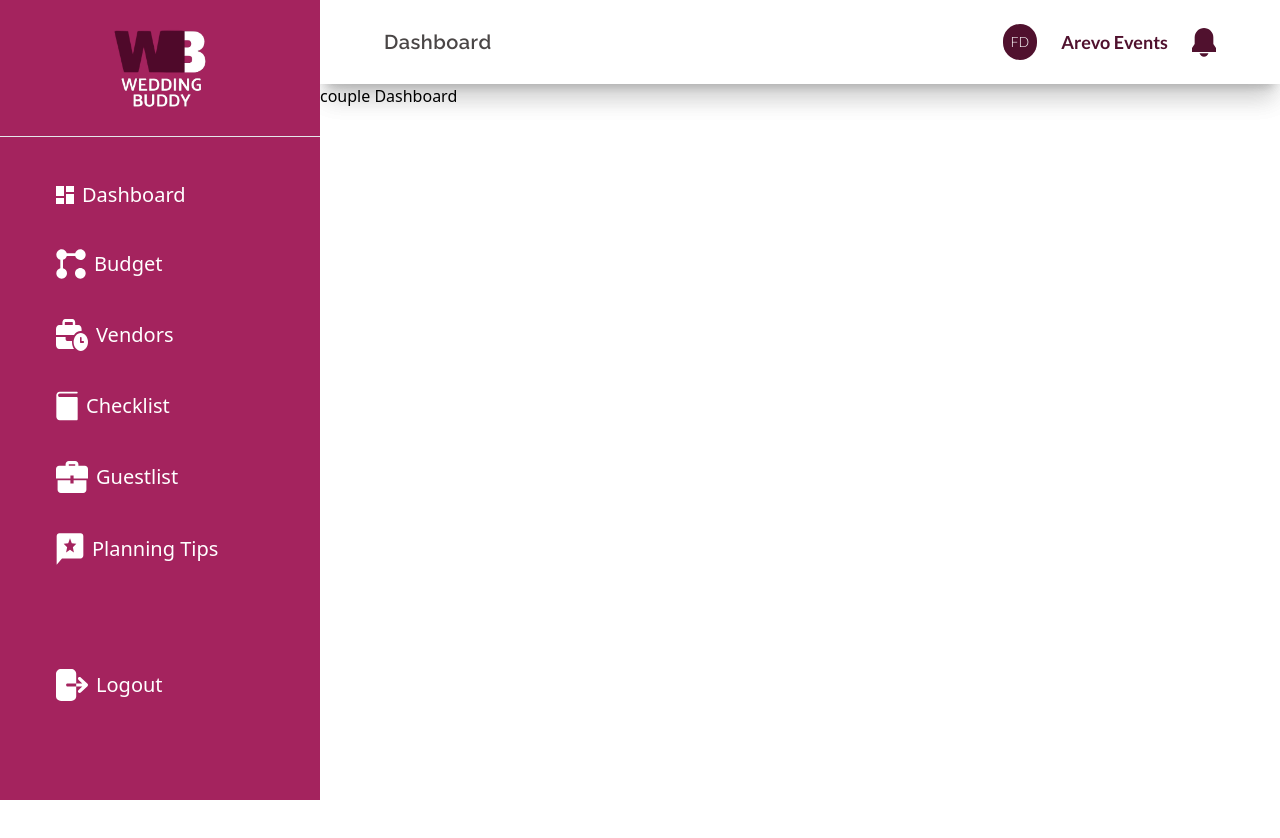
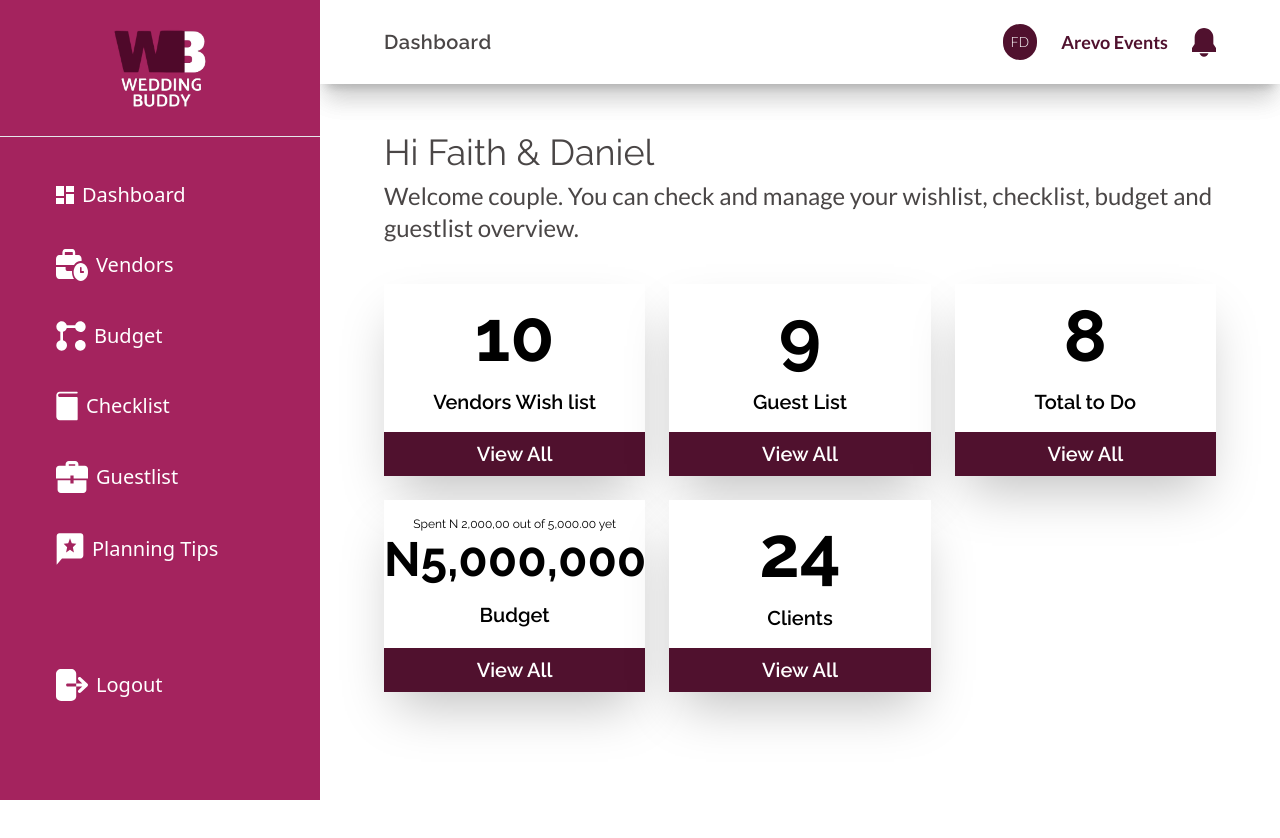
Before and after one commit to blessingpeters/Wedding-Buddy, a React (Vite) app: page /couple in a window 1280 px wide. Shown: the top 838 px of the page. Built offline with nearby package versions, Linux system fonts and the light colour scheme.

Commit message:
couple dashboard

```diff
--- a/src/components/navs/SideNav.jsx
+++ b/src/components/navs/SideNav.jsx
@@ -49,16 +49,16 @@ const coupleMenu = [
     name: "Dashboard",
     icon: "/assets/icons/dashboard.svg",
     href: "/couple"
-},
-  {
-    name: "Budget",
-    icon: "/assets/icons/serviceIcon.svg",
-    href: "/couple/budget",
   },
   {
     name: "Vendors",
     icon: "/assets/icons/suticaseIcon.svg",
     href: "/couple/vendors",
+  },
+  {
+    name: "Budget",
+    icon: "/assets/icons/serviceIcon.svg",
+    href: "/couple/budget",
   },
   {
     name: "Checklist",
--- a/src/pages/Profile.jsx
+++ b/src/pages/Profile.jsx
@@ -184,7 +184,7 @@ const Profile = () => {
           </div>
         </div>
 
-        <WbButton className="w-full lg:w-1/2" text="Save Changes" />
+        <WbButton className="w-full lg:w-3/4" text="Save Changes" />
       </form>
     </section>
   );
--- a/src/pages/coupleDashboard/Dashboard.jsx
+++ b/src/pages/coupleDashboard/Dashboard.jsx
@@ -2,10 +2,44 @@
 
 const CoupleDashboard = () => {
   return (
-    <div>
-      couple Dashboard
+    <section className="lg:px-16 sm:px-8 px-3 py-10 font-raleway">
 
-    </div>
+        <div className=" text-graywhite-600">
+          <h1 className="md:text-4xl text-2xl my-2">Hi Faith & Daniel</h1>
+          <p className="font-lato md:text-2xl text-lg">Welcome couple. You can check and manage your wishlist, checklist, budget and guestlist overview.</p>
+        </div>
+
+      <div className=" my-10 grid lg:grid-cols-3 sm:grid-cols-2 grid-cols-1 gap-6 place-items-center">
+        <div className="text-center text-xl bg-white shadow-2xl pt-4 w-full h-full flex flex-col justify-between">
+            <h2 className="font-bold md:text-7xl text-4xl">10</h2>
+            <p className="font-semibold my-4">Vendors Wish list</p>
+            <button className="font-semibold w-full bg-burgundy-100 text-white p-2">View All</button>
+        </div>
+        <div className="text-center text-xl bg-white shadow-2xl pt-4 w-full h-full flex flex-col justify-between">
+            <h2 className="font-bold md:text-7xl text-4xl">9</h2>
+            <p className="font-semibold my-4">Guest List</p>
+            <button className="font-semibold w-full bg-burgundy-100 text-white p-2">View All</button>
+        </div>
+        <div className="text-center text-xl bg-white shadow-2xl pt-4 w-full h-full flex flex-col justify-between">
+            <h2 className="font-bold md:text-7xl text-4xl">8</h2>
+            <p className="font-semibold my-4">Total to Do</p>
+            <button className="font-semibold w-full bg-burgundy-100 text-white p-2">View All</button>
+        </div>
+        <div className="text-center text-xl bg-white shadow-2xl pt-4 w-full h-full flex flex-col justify-between">
+            <p className="text-xs">Spent N 2,000,00 out of 5,000.00 yet</p>
+            <h2 className="font-bold lg:text-5xl  text-4xl">N5,000,000</h2>
+            <p className="font-semibold my-4">Budget</p>
+            <button className="font-semibold w-full bg-burgundy-100 text-white p-2">View All</button>
+        </div>
+        <div className="text-center text-xl bg-white shadow-2xl pt-4 w-full h-full flex flex-col justify-between">
+            <h2 className="font-bold md:text-7xl text-4xl">24</h2>
+            <p className="font-semibold my-4">Clients</p>
+            <button className="font-semibold w-full bg-burgundy-100 text-white p-2">View All</button>
+        </div>
+      </div>
+
+
+    </section>
   )
 }
 
```
